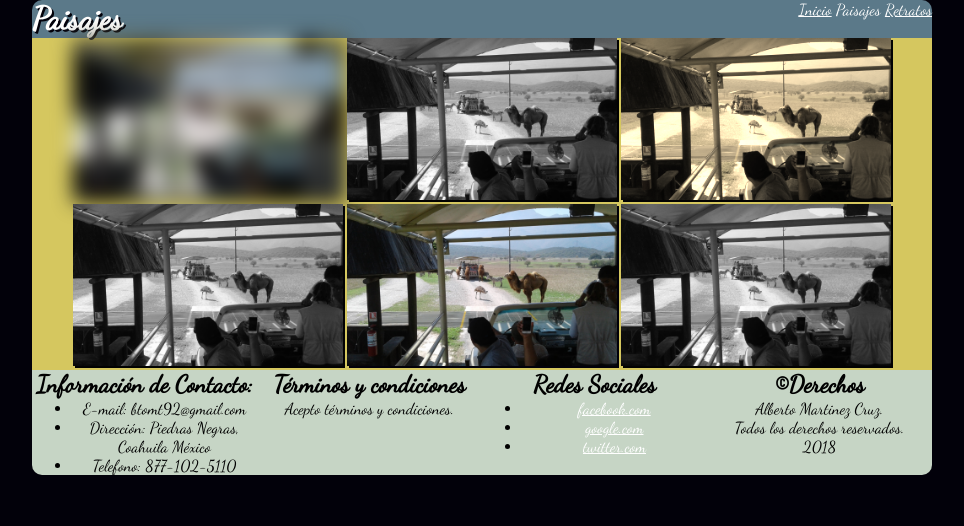
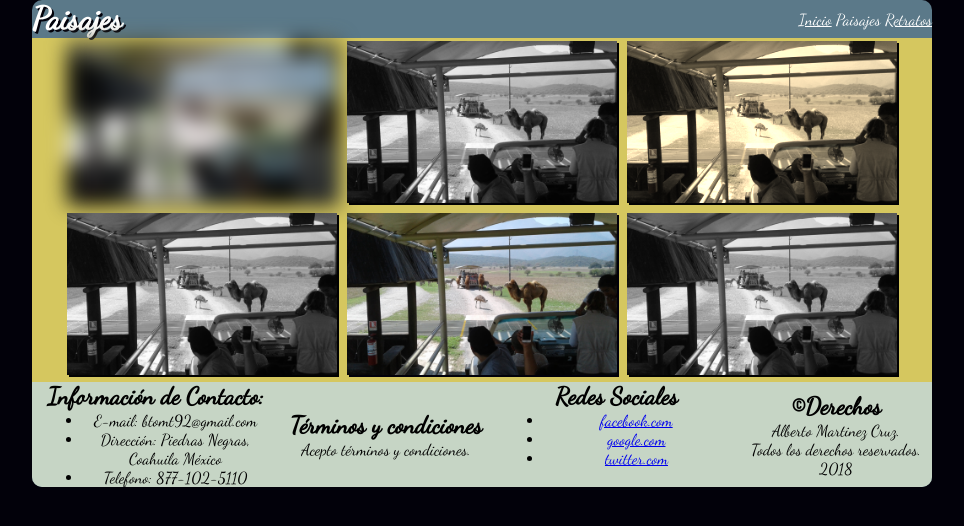
Before and after one commit to btomtz92/Desarrollo_Web_Alberto_Martinez_Cruz, a plain HTML site: page paisajes.html in a window 1280 px wide. Shown: the whole page, without its empty margins (158-1122 px from the left). Drawn offline with Linux system fonts and the light colour scheme.

Commit message:
Conclusion de la pagina secundaria paisajes
Conclusion de las especificaciones para la pagina de paisajes.

```diff
--- a/css/estilos_de_paisajes.css
+++ b/css/estilos_de_paisajes.css
@@ -1,51 +1,39 @@
 *{
-  margin: 0;
+  margin: auto;
   font-family: Dancing Script;
   }
-
+  body{
+    max-width: 900px;
+    background: #02010a;
+    }
 #contenido{
   text-align: center;
+  border-radius: 10px 10px 10px 10px;
+  background-color: #5b7989;
 }
-  body{
-    margin: auto;
-    max-width: 900px;
-    background: #02010a;
-    text-align: center;
+  #encabezado{
+  color: white;
   }
-#encabezado{
-  display: flex;
-  flex-direction: row;
-  flex-wrap: wrap;
-  text-align: left;
-  background-color: #5b7989;
-  border-radius: 10px 10px 0 0;
-  color: white;
-  text-shadow: 2px 2px #02010a;
-}
 #titulo{
-  width: 50%;
+  margin: 0;
   text-shadow: 2px 2px #02010a;
   }
 #menu{
-  width: 50%;
-  text-align: right;
-  text-shadow: none;
+  margin: 0;
     }
-a[href]{
-      color: white;}
+nav a{
+      color: white;
+    }
 a[href="paisajes.html"]{
-  text-decoration: none;}
+  text-decoration: none;
+}
 img{
-  width: 30%;
   box-shadow: 2px 2px #02010a;}
 
 #galeria{
   background-color: #d5c75f;
   box-sizing: border-box;
-  display: flex;
-  flex-flow: row;
-  flex-wrap: wrap;
-}
+  }
 #imagen1{
   -webkit-filter:blur(10px);
   filter: blur(10px);}
@@ -63,16 +51,11 @@ img{
   filter: sepia(90%);}
 
 #pie_de_pagina{
-  width: 100%;
-  display: flex;
-  flex-direction: row;
-  flex-wrap: wrap;
   background-color: #C6d5c5;
-  border-radius: 0 0 10px 10px;}
-
+  border-radius: 0 0 10px 10px;
+  }
   article{
     box-sizing: border-box;
-    width: 25%;
   }
   #encabezado{
     animation-duration: 3s;
@@ -83,3 +66,48 @@ img{
     60%{margin-top: -5%;}
     100%{margin-top: 0%;}
     }
+  @media screen and (min-width:900px){
+    #encabezado{
+      display: flex;
+      flex-direction: row;
+      flex-wrap: wrap;
+    }
+    #titulo{
+      margin: auto;
+      width: 50%;
+      text-align: left;
+    }
+    #menu{
+      margin: auto;
+      width: 50%;
+      text-align: right;
+      }
+    #galeria{
+      display: flex;
+      flex-direction: row;
+      flex-wrap: wrap;
+    }
+    img[src]{
+      box-sizing: border-box;
+      margin: 3px;
+      width: 30%;
+    }
+    #pie_de_pagina{
+      display: flex;
+      flex-direction: row;
+      flex-wrap: wrap;
+      }
+      article[class]{
+        margin-top: 0;
+        width: 25%;
+      }
+  }
+  @media screen and (max-width:899px){
+    #contenido{
+      display: block;
+      width: 100%;
+    }
+
+
+
+  }
--- a/paisajes.html
+++ b/paisajes.html
@@ -12,7 +12,7 @@
      <header id="encabezado">
       <h1 id="titulo">Paisajes</h1>
       <nav id="menu">
-        <a id="inicio" href="index.html">Inicio</a>
+        <a href="index.html">Inicio</a>
         <a href="paisajes.html">Paisajes</a>
         <a href="retratos.html">Retratos</a>
       </nav>
```
